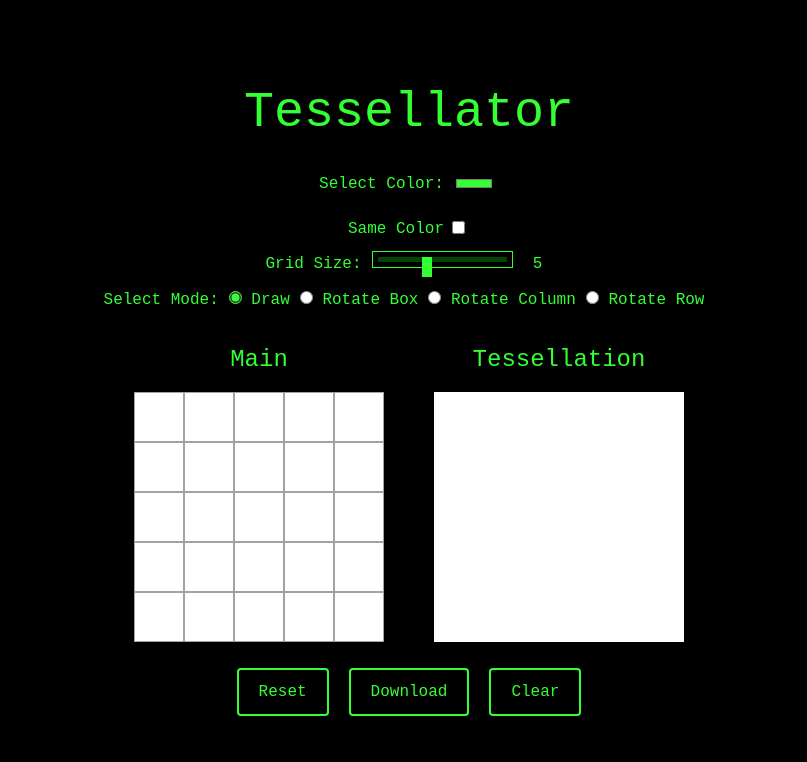
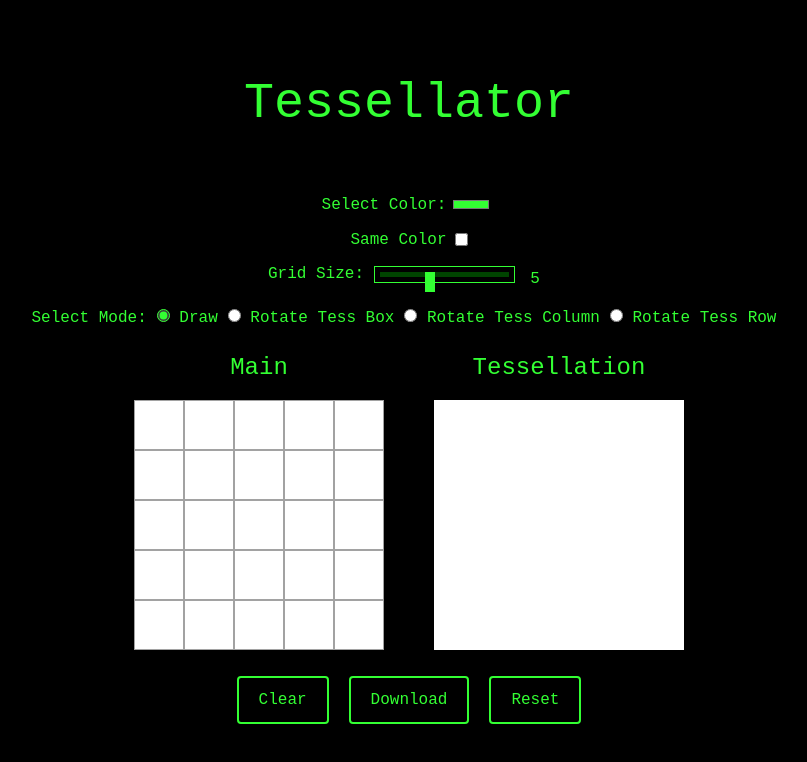
Before and after one commit to Joseph-McGarry/personalpage, a Next.js app in the folder personalpage/: page /projects/tessellations in a window 1280 px wide. Shown: the top 762 px of the page, without its empty margins (231-1038 px from the left). Built offline with nearby package versions, Linux system fonts and the light colour scheme.

Commit message:
switched clear and reset buttons. added 10px margin between toolbar items

```diff
--- a/personalpage/app/projects/tessellations/page.tsx
+++ b/personalpage/app/projects/tessellations/page.tsx
@@ -399,7 +399,7 @@ const Tessellator: React.FC = () => {
               checked={mode === 'rotateBox'}
               onChange={handleModeChange}
             />{' '}
-            Rotate Box
+            Rotate Tess Box
           </label>
           <label>
             <input
@@ -409,7 +409,7 @@ const Tessellator: React.FC = () => {
               checked={mode === 'rotateColumn'}
               onChange={handleModeChange}
             />{' '}
-            Rotate Column
+            Rotate Tess Column
           </label>
           <label>
             <input
@@ -419,7 +419,7 @@ const Tessellator: React.FC = () => {
               checked={mode === 'rotateRow'}
               onChange={handleModeChange}
             />{' '}
-            Rotate Row
+            Rotate Tess Row
           </label>
         </div>
       </div>
@@ -460,22 +460,26 @@ const Tessellator: React.FC = () => {
       </div>
 
       <div className="text-center mt-4">
-      <button className="cursor-default rounded"
-        id="tess-button"
-        onClick={handleResetRotations}>
-          Reset
+        <button className="cursor-default rounded"
+          id="tess-button"
+          onClick={handleClear}>
+            Clear
         </button>
 
         <button className="cursor-default rounded"
            id="tess-button" onClick={handleDownload}>
-          Download
+            Download
         </button>
 
         <button className="cursor-default rounded"
           id="tess-button"
-          onClick={handleClear}>
-          Clear
+          onClick={handleResetRotations}>
+            Reset
         </button>
+
+
+
+
       </div>
     </div>
   );
--- a/personalpage/app/projects/tessellations/tessellator.css
+++ b/personalpage/app/projects/tessellations/tessellator.css
@@ -16,6 +16,7 @@
     font-size: 50px;
     text-align: center;
     color: #33FF33;
+    margin-bottom: 50px;
 }
 
 .tessellator-container h2 {
@@ -26,18 +27,19 @@
     display: flex;
     flex-direction: column;
     align-items: center;
-    margin-top: 20px;
+    margin-top: 0px;
     margin-bottom: 20px;
 }
 
 .tessellator-container #controls label,
 .tessellator-container #same-color-toggle label,
 .tessellator-container #mode-selector label {
-    margin-right: 5px;
+    /* margin-right: 5px; */
     font-size: 16px;
     cursor: pointer;
     color: #33FF33;
     font-family: 'Courier New', Courier, monospace;
+    margin-bottom: 10px;
 }
 
 .tessellator-container input,
@@ -153,12 +155,12 @@
     font-family: 'Courier New', Courier, monospace;
 }
 
-.tessellator-container #colors,
+/* .tessellator-container #colors,
 .tessellator-container #same-color-toggle,
 .tessellator-container #grid-selector,
 .tessellator-container #mode-selector {
     margin-bottom: 10px;
-}
+} */
 
 .tessellator-container #grid-selector {
     display: flex;
@@ -172,7 +174,7 @@
 
 .tessellator-container #grid-selector input[type="range"] {
     flex-grow: 1;
-    margin-right: 10px;
+    margin-right: 5px;
 }
 
 .tessellator-container #grid-selector span {
```
